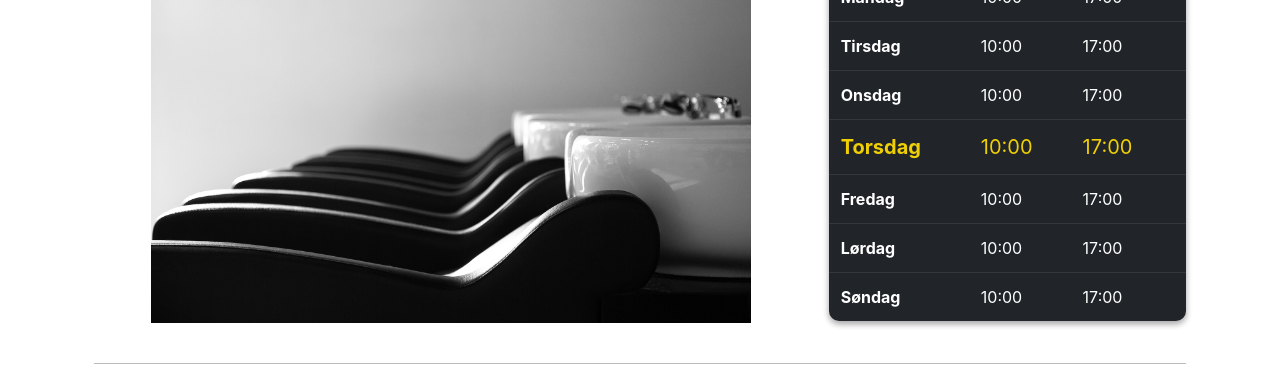
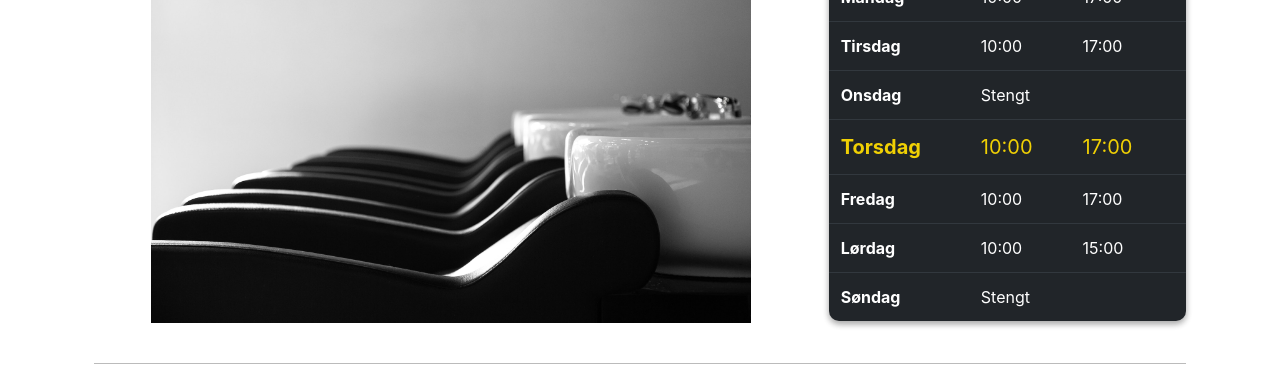
Before and after one commit to vidanmai/coolcut, a React (Create React App) app: page / in a window 1280 px wide. Shown: the part 409-780 px from the top of the page. Built offline with nearby package versions, Linux system fonts and the light colour scheme.

Commit message:
add openingTimes

```diff
--- a/src/App.js
+++ b/src/App.js
@@ -1,18 +1,12 @@
 import "./App.css";
 import headerImg from "./img/filler_img.jpg";
+import { openingTimes } from "./openingTimes";
 
 function App() {
   const renderOpeningTimesTable = () => {
     const currentDayOfWeek = new Date().getDay();
-    const weekDays = [
-      "Mandag",
-      "Tirsdag",
-      "Onsdag",
-      "Torsdag",
-      "Fredag",
-      "Lørdag",
-      "Søndag",
-    ];
+    console.log(openingTimes);
+    console.log(openingTimes.Fredag.opening);
     return (
         <div className="responsive-table-sm m-auto">
           <table className="table table-dark" id="opening-times">
@@ -24,7 +18,7 @@ function App() {
             </tr>
           </thead>
           <tbody>
-            {weekDays.map((day, index) => (
+            {Object.entries(openingTimes).map(([day, times], index) => (
               <tr key={index}>
                 <th
                   scope="row"
@@ -32,12 +26,10 @@ function App() {
                 >
                   {day}
                 </th>
-                <td className={currentDayOfWeek === index+1 ? "highlighted" : ""}>10:00</td>
-                <td className={currentDayOfWeek === index+1 ? "highlighted" : ""}>17:00</td>
+                <td className={currentDayOfWeek === index+1 ? "highlighted" : ""}>{times.opening}</td>
+                <td className={currentDayOfWeek === index+1 ? "highlighted" : ""}>{times.closing}</td>
               </tr>
             ))}
-            {/* Add table data rows, TODO: need to do for each row, this one shits all out at once */}
-            {/* Add more table data rows if needed */}
           </tbody>
         </table>
         </div>
--- /dev/null
+++ b/src/openingTimes.js
@@ -0,0 +1,30 @@
+export const openingTimes = {
+    "Mandag": {
+        "opening": "10:00",
+        closing: "17:00"
+    },
+    "Tirsdag": {
+        opening: "10:00",
+        closing: "17:00"
+    },
+    "Onsdag": {
+        opening: "Stengt",
+        closing: ""
+    },
+    "Torsdag": {
+        opening: "10:00",
+        closing: "17:00"
+    },
+    "Fredag": {
+        opening: "10:00",
+        closing: "17:00"
+    },
+    "Lørdag": {
+        opening: "10:00",
+        closing: "15:00"
+    },
+    "Søndag": {
+        opening: "Stengt",
+        closing: ""
+    }
+}
```
